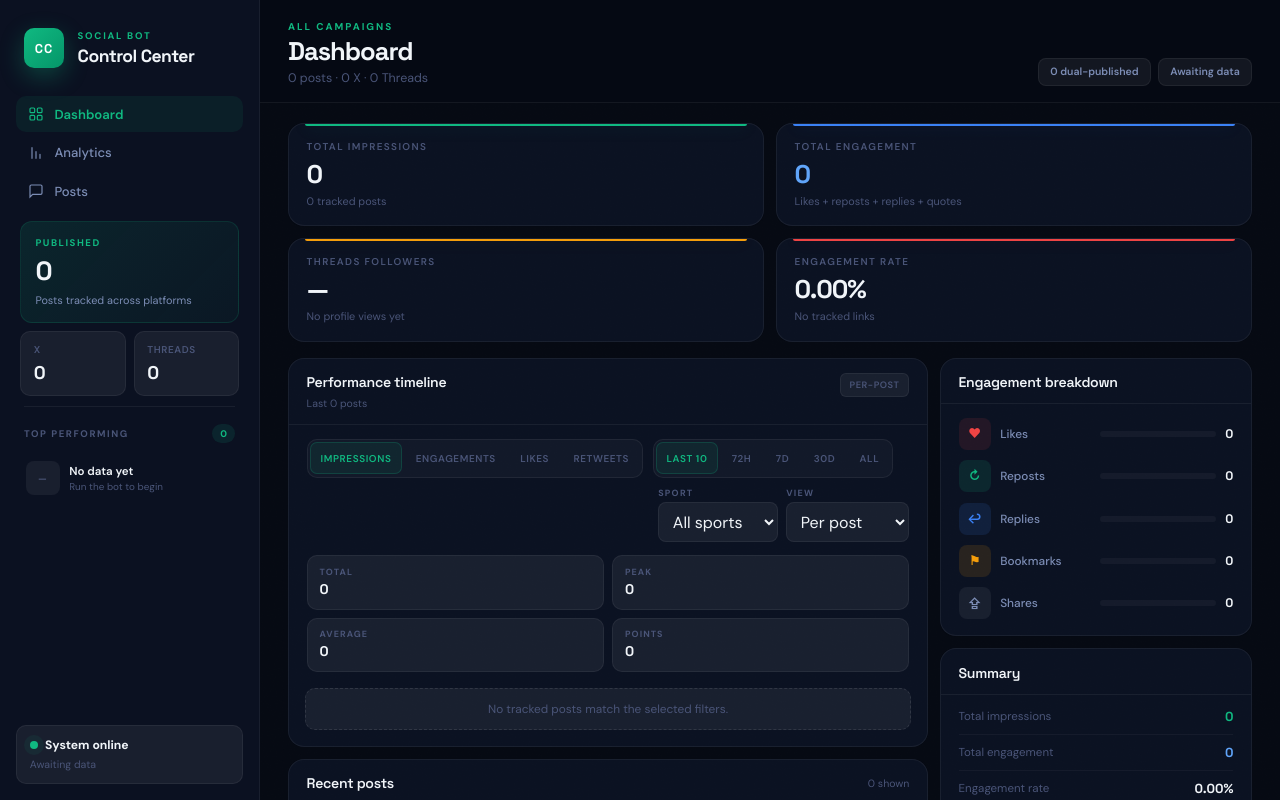
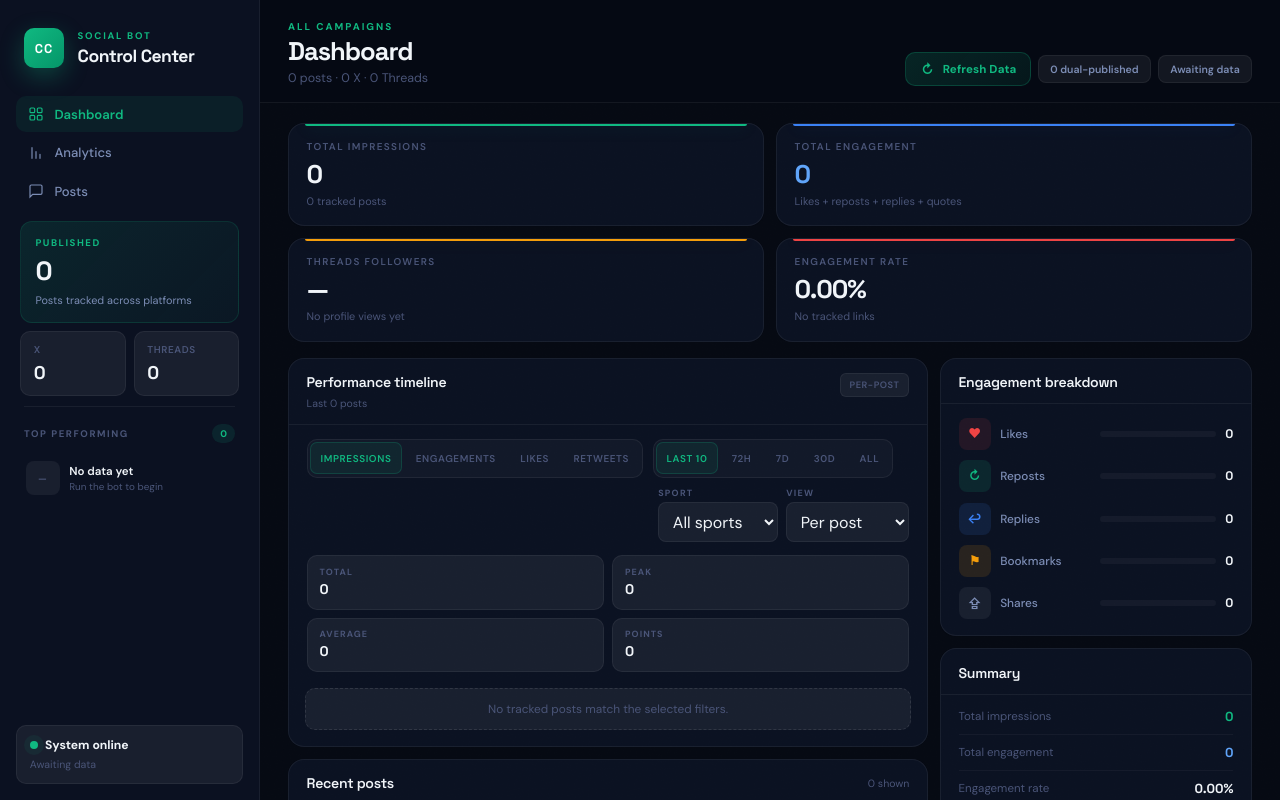
Before and after one commit to ryantetro/x-automation-postgameai, a Next.js app in the folder apps/web/: page / in a window 1280 px wide. Shown: the top 800 px of the page. Built offline with nearby package versions, Linux system fonts and the light colour scheme.

Commit message:
feat(web): add dashboard refresh button

```diff
--- /dev/null
+++ b/apps/web/src/app/components/RefreshDataButton.tsx
@@ -0,0 +1,27 @@
+"use client";
+
+import { useRouter } from "next/navigation";
+import { useTransition } from "react";
+
+export default function RefreshDataButton() {
+  const router = useRouter();
+  const [isPending, startTransition] = useTransition();
+
+  return (
+    <button
+      type="button"
+      className={`refresh-button${isPending ? " is-pending" : ""}`}
+      onClick={() => {
+        startTransition(() => {
+          router.refresh();
+        });
+      }}
+      disabled={isPending}
+    >
+      <span className="refresh-button-icon" aria-hidden="true">
+        {isPending ? "..." : "↻"}
+      </span>
+      {isPending ? "Refreshing..." : "Refresh Data"}
+    </button>
+  );
+}
--- a/apps/web/src/app/globals.css
+++ b/apps/web/src/app/globals.css
@@ -520,6 +520,50 @@ button, input, select, textarea { font: inherit; }
   font-weight: 600;
 }
 
+.refresh-button {
+  display: inline-flex;
+  align-items: center;
+  gap: 0.45rem;
+  padding: 0.45rem 0.85rem;
+  border: 1px solid rgba(16, 185, 129, 0.24);
+  border-radius: 10px;
+  background: linear-gradient(135deg, rgba(16, 185, 129, 0.16), rgba(16, 185, 129, 0.08));
+  color: var(--accent);
+  font-size: 0.72rem;
+  font-weight: 700;
+  letter-spacing: 0.01em;
+  cursor: pointer;
+  transition: transform 0.15s ease, border-color 0.15s ease, background 0.15s ease, color 0.15s ease;
+}
+
+.refresh-button:hover:not(:disabled) {
+  transform: translateY(-1px);
+  border-color: rgba(16, 185, 129, 0.34);
+  background: linear-gradient(135deg, rgba(16, 185, 129, 0.22), rgba(16, 185, 129, 0.12));
+  color: #dcfce7;
+}
+
+.refresh-button:disabled {
+  cursor: wait;
+  opacity: 0.85;
+}
+
+.refresh-button:focus-visible {
+  outline: 2px solid rgba(16, 185, 129, 0.45);
+  outline-offset: 2px;
+}
+
+.refresh-button-icon {
+  display: inline-grid;
+  place-items: center;
+  min-width: 1rem;
+  font-size: 0.82rem;
+}
+
+.refresh-button.is-pending .refresh-button-icon {
+  animation: pulse-ring 1.2s infinite;
+}
+
 /* ── Content ── */
 .content {
   flex: 1;
--- a/apps/web/src/app/page.tsx
+++ b/apps/web/src/app/page.tsx
@@ -12,6 +12,7 @@ import {
 } from "./lib/data";
 import Sidebar from "./components/Sidebar";
 import InteractiveTimelineChart from "./components/InteractiveTimelineChart";
+import RefreshDataButton from "./components/RefreshDataButton";
 
 export const dynamic = "force-dynamic";
 
@@ -75,6 +76,7 @@ export default async function Home({ searchParams }: { searchParams: Promise<{ c
             <span>{posted.length} posts &middot; {xPosts} X &middot; {threadsPosts} Threads</span>
           </div>
           <div className="header-right">
+            <RefreshDataButton />
             <span className="header-badge">{dualPosts} dual-published</span>
             <span className="header-badge">{store.updatedAt ? `Updated ${lastUpdated}` : "Awaiting data"}</span>
           </div>
```
